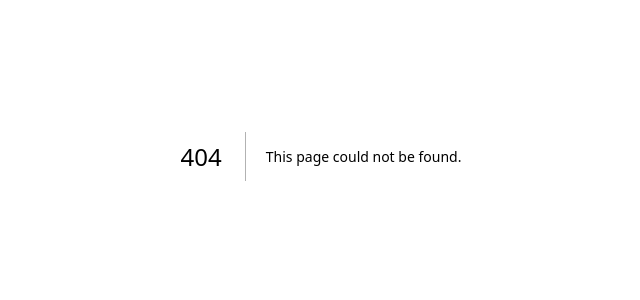
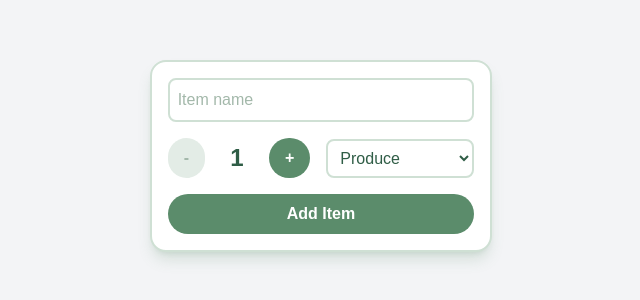
Before and after one commit to shorthippo/cprg306-assignments, a Next.js app: page /week-5 in a window 1280 px wide. Before the commit this address had no page. Shown: the part 244-544 px from the top of the page, without its empty margins (319-959 px from the left). Built offline with nearby package versions, Linux system fonts and the light colour scheme.

Commit message:
finished assignment week 5

```diff
--- a/app/page.js
+++ b/app/page.js
@@ -2,11 +2,17 @@ import Link from "next/link";
 
 export default function Page() {
   return (
-    <main>
-      <h1>CPRG 306: Web Development 2 - Assignments</h1>
-      <div><Link href = "week-2"> Week 2 </Link></div>
-      <div><Link href = "week-3"> Week 3 </Link></div>
-      <div><Link href = "week-4"> Week 4 </Link></div>
+    <main className = "min-h-screen bg-green-950 p-8 text-green-50">
+      <h1 className = "mb-6 text-3xl font-bold text-amber-200">CPRG 306: Web Development 2 - Assignments</h1>
+      <div>
+        <Link href = "week-2"
+      className = "inline-block rounded-full border-2 border-emerald-700 bg-emerald-100 px-9 py-1 font-semibold text-emerald-900 shadow-sm transition hover:-translate-y-0.5 hover:bg-amber-100 hover:border-amber-600 hover:text-amber-900"> Week 2 </Link></div>
+      <div><Link href = "week-3"
+      className = "inline-block rounded-full border-2 border-emerald-700 bg-emerald-100 px-9 py-1 font-semibold text-emerald-900 shadow-sm transition hover:-translate-y-0.5 hover:bg-amber-100 hover:border-amber-600 hover:text-amber-900"> Week 3 </Link></div>
+      <div><Link href = "week-4"
+      className = "inline-block rounded-full border-2 border-emerald-700 bg-emerald-100 px-9 py-1 font-semibold text-emerald-900 shadow-sm transition hover:-translate-y-0.5 hover:bg-amber-100 hover:border-amber-600 hover:text-amber-900"> Week 4 </Link></div>
+      <div><Link href = "week-5"
+      className = "inline-block rounded-full border-2 border-emerald-700 bg-emerald-100 px-9 py-1 font-semibold text-emerald-900 shadow-sm transition hover:-translate-y-0.5 hover:bg-amber-100 hover:border-amber-600 hover:text-amber-900"> Week 5 </Link></div>
     </main>
   )
 }
--- /dev/null
+++ b/app/week-5/new-item.js
@@ -0,0 +1,99 @@
+"use client";
+import { useState } from "react";
+
+export default function NewItem() {
+  const [name, setName] = useState("");
+  const [quantity, setQuantity] = useState(1);
+  const [category, setCategory] = useState("produce");
+
+  const increment = () => {
+    if (quantity < 20) {
+      setQuantity(quantity + 1);
+    }
+  };
+
+  const decrement = () => {
+    if (quantity > 1) {
+      setQuantity(quantity - 1);
+    }
+  };
+
+  const handleSubmit = (event) => {
+    event.preventDefault();
+
+    const item = { name, quantity, category };
+    console.log(item);
+
+    alert(`Name: ${name}\nQuantity: ${quantity}\nCategory: ${category}`);
+
+    setName("");
+    setQuantity(1);
+    setCategory("produce");
+  };
+
+  return (
+    <form
+      onSubmit={handleSubmit}
+      className="p-4 max-w-md mx-auto bg-white border-2 border-[#cfe0d4] rounded-2xl shadow-lg shadow-[#5b8c6b]/20"
+    >
+      <input
+        type="text"
+        value={name}
+        onChange={(event) => setName(event.target.value)}
+        placeholder="Item name"
+        required
+        className="border-2 border-[#cfe0d4] p-2 rounded-lg w-full text-[#2f5d46] placeholder:text-[#a3b8aa] focus:outline-none focus:border-[#5b8c6b]"
+      />
+
+      <div className="flex items-center justify-between gap-4 mt-4">
+        <div className="flex items-center gap-4">
+          <button
+            type="button"
+            onClick={decrement}
+            disabled={quantity === 1}
+            className="bg-[#5b8c6b] text-white px-4 py-2 rounded-full font-bold hover:bg-[#487558] transition-colors disabled:bg-[#e3ece6] disabled:text-[#a3b8aa] disabled:cursor-not-allowed"
+          >
+            -
+          </button>
+
+          <p className="w-8 text-center text-2xl font-bold text-[#2f5d46]">
+            {quantity}
+          </p>
+
+          <button
+            type="button"
+            onClick={increment}
+            disabled={quantity === 20}
+            className="bg-[#5b8c6b] text-white px-4 py-2 rounded-full font-bold hover:bg-[#487558] transition-colors disabled:bg-[#e3ece6] disabled:text-[#a3b8aa] disabled:cursor-not-allowed"
+          >
+            +
+          </button>
+        </div>
+
+        <select
+          value={category}
+          onChange={(event) => setCategory(event.target.value)}
+          className="border-2 border-[#cfe0d4] p-2 rounded-lg bg-white text-[#2f5d46] focus:outline-none focus:border-[#5b8c6b]"
+        >
+          <option value="produce">Produce</option>
+          <option value="dairy">Dairy</option>
+          <option value="bakery">Bakery</option>
+          <option value="meat">Meat</option>
+          <option value="frozen foods">Frozen Foods</option>
+          <option value="canned goods">Canned Goods</option>
+          <option value="dry goods">Dry Goods</option>
+          <option value="beverages">Beverages</option>
+          <option value="snacks">Snacks</option>
+          <option value="household">Household</option>
+          <option value="other">Other</option>
+        </select>
+      </div>
+
+      <button
+        type="submit"
+        className="w-full bg-[#5b8c6b] text-white px-4 py-2 rounded-full font-semibold mt-4 hover:bg-[#487558] transition-colors"
+      > Add Item
+      </button>
+    </form>
+  );
+}
--- /dev/null
+++ b/app/week-5/page.js
@@ -0,0 +1,9 @@
+import NewItem from "./new-item";
+
+export default function Page() {
+  return (
+    <main className="flex min-h-screen items-center justify-center bg-gray-100">
+      <NewItem />
+    </main>
+  );
+}
```
